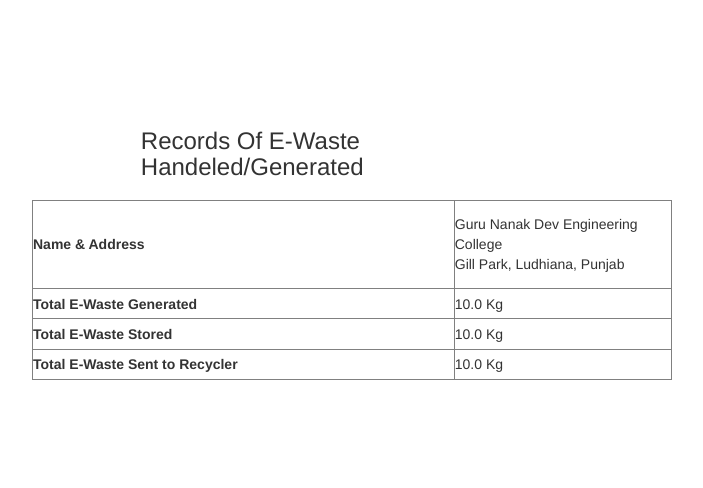
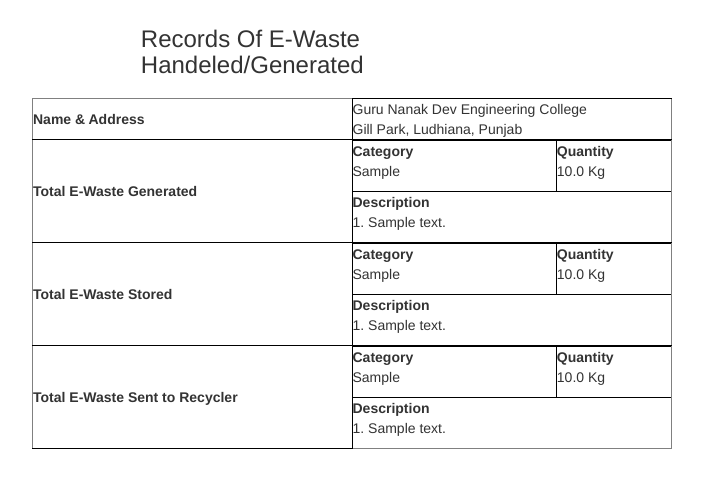
Before and after one commit to jasvir99/waste-management, a Django app: page /report in a window 1280 px wide. Shown: the top 488 px of the page, without its empty margins (288-991 px from the left). Run offline with Django 3.2, Linux system fonts and the light colour scheme; tables that the repository leaves empty hold one stand-in row (values such as "Sample post"); some libraries are stand-ins or nearby versions.

Commit message:
Report format added.

```diff
--- a/waste/static/css/main.css
+++ b/waste/static/css/main.css
@@ -80,6 +80,10 @@
 	height: 180px;
 }
 
+.report td{
+
+}
+
 .container-report{
 	width: 50%;
 margin-left: auto;
--- /dev/null
+++ b/waste/static/css/report.css
@@ -0,0 +1,57 @@
+td{
+	width:64%;
+}
+
+th{
+	width:50%;
+}
+
+#green{
+	color:#2ecc71;
+}
+
+
+.report{
+	width: 100%;
+	height: 180px;
+}
+
+
+.container-report{
+	width: 50%;
+margin-left: auto;
+margin-right: auto;
+margin-top: 2%;
+}
+
+.branding-report{
+	width: 66%;
+	margin-top: 2%;
+	margin-right: auto;
+	margin-left: auto;
+	margin-bottom: 3%;
+}
+.report-in{
+width:100%;
+}
+
+table {
+  border-collapse: collapse;
+}
+table td, table th {
+  border: 1px solid black;
+}
+table tr:first-child th {
+  border-top: 0;
+}
+table tr:last-child td {
+  border-bottom: 0;
+}
+table tr td:first-child,
+table tr th:first-child {
+  border-left: 0;
+}
+table tr td:last-child,
+table tr th:last-child {
+  border-right: 0;
+}
--- a/waste/templates/registration/password_change_form.html
+++ b/waste/templates/registration/password_change_form.html
@@ -1,6 +1,8 @@
 {% extends "base.html" %}
 {% load i18n admin_static %}
-
+{% block title %}
+<title>Password Reset</title>
+{% endblock %}
 {% block content %}
 	<div class='form-container'>
 
--- a/waste/templates/report_base.html
+++ b/waste/templates/report_base.html
@@ -11,7 +11,7 @@
 
     {% endblock %}
     <link rel="stylesheet" type="text/css" href="{% static 'css/bootstrap.min.css' %}">
-    <link rel="stylesheet" type="text/css" href="{% static 'css/main.css' %}">
+    <link rel="stylesheet" type="text/css" href="{% static 'css/report.css' %}">
 
 </head>
 <body>
--- a/waste/templates/src/report.html
+++ b/waste/templates/src/report.html
@@ -13,6 +13,7 @@
 <body>
 	{% block content %}
 	<div class='branding-report'>
+
 		<h3>Records Of E-Waste Handeled/Generated</h3>
 	</div>
 <table class='report' border='1px'>
@@ -22,15 +23,54 @@
 	</tr>
 	<tr>
 		<th>Total E-Waste Generated</th>
-		<td>{{waste_generated.quantity__sum}} Kg</td>
+		<td><table class='report-in'>
+			{% for value in waste_generated %}
+			<tr>
+				<td><b>Category</b><br><p>{{value.category.category}}</p></td>
+				<td><b>Quantity</b><br><p>{{value.total}} Kg</p></td>
+			</tr>
+			<tr>
+				<td colspan="2"><b>Description</b><br>{% for item in value.desc %}
+					<p>{{forloop.counter}}. {{item}}</p>{% endfor %}</td>
+			</tr>
+			{% endfor %}
+		</table>
+
+				</td>
 	</tr>
 	<tr>
 		<th>Total E-Waste Stored</th>
-		<td>{{waste_stored.quantity__sum}} Kg</td>
+		<td><table class='report-in'>
+			{% for value in waste_stored %}
+			<tr>
+				<td><b>Category</b><br><p>{{value.category.category}}</p></td>
+				<td><b>Quantity</b><br><p>{{value.total}} Kg</p></td>
+			</tr>
+			<tr>
+				<td colspan="2"><b>Description</b><br>{% for item in value.desc %}
+					<p>{{forloop.counter}}. {{item}}</p>{% endfor %}</td>
+			</tr>
+			{% endfor %}
+		</table>
+
+				</td>
 	</tr>
 	<tr>
 		<th>Total E-Waste Sent to Recycler</th>
-		<td>{{waste_sent.quantity__sum}} Kg</td>
+		<td><table class='report-in'>
+			{% for value in waste_sent %}
+			<tr>
+				<td><b>Category</b><br><p>{{value.category.category}}</p></td>
+				<td><b>Quantity</b><br><p>{{value.total}} Kg</p></td>
+			</tr>
+			<tr>
+				<td colspan="2"><b>Description</b><br>{% for item in value.desc %}
+					<p>{{forloop.counter}}. {{item}}</p>{% endfor %}</td>
+			</tr>
+			{% endfor %}
+		</table>
+
+				</td>
 	</tr>
 </table>
 {% endblock %}
--- /dev/null
+++ b/waste/waste/src/helper.py
@@ -0,0 +1,47 @@
+from waste.src.models import *
+from django.db.models import Sum
+
+def calculate_generated():
+	categories = WasteGenerated.objects.values_list('category_id',flat=True).distinct()
+	generated = []
+	for val in categories:
+		temp = {}
+		desc = WasteGenerated.objects.values_list('description__description',flat=True).\
+			filter(category = val).distinct()
+		category = Category.objects.values('category').filter(id = val)[0]
+		total = WasteGenerated.objects.filter(category=val).aggregate(Sum('quantity'))
+		temp['desc'] = desc
+		temp['category'] = category
+		temp['total'] = total['quantity__sum']
+		generated.append(temp)
+	return generated
+
+def calculate_stored():
+	categories = WasteStored.objects.values_list('category_id',flat=True).distinct()
+	generated = []
+	for val in categories:
+		temp = {}
+		desc = WasteStored.objects.values_list('description__description',flat=True).\
+			filter(category = val).distinct()
+		category = Category.objects.values('category').filter(id = val)[0]
+		total = WasteStored.objects.filter(category=val).aggregate(Sum('quantity'))
+		temp['desc'] = desc
+		temp['category'] = category
+		temp['total'] = total['quantity__sum']
+		generated.append(temp)
+	return generated
+
+def calculate_sent():
+	categories = WasteSentToRecycler.objects.values_list('category_id',flat=True).distinct()
+	generated = []
+	for val in categories:
+		temp = {}
+		desc = WasteSentToRecycler.objects.values_list('description__description',flat=True).\
+			filter(category = val).distinct()
+		category = Category.objects.values('category').filter(id = val)[0]
+		total = WasteSentToRecycler.objects.filter(category=val).aggregate(Sum('quantity'))
+		temp['desc'] = desc
+		temp['category'] = category
+		temp['total'] = total['quantity__sum']
+		generated.append(temp)
+	return generated
--- a/waste/waste/src/views.py
+++ b/waste/waste/src/views.py
@@ -10,6 +10,10 @@
 import simplejson
 from django.db.models import Sum
 from django.core.urlresolvers import reverse
+
+from waste.src.helper import calculate_generated
+from waste.src.helper import calculate_stored
+from waste.src.helper import calculate_sent
 
 # Create your tests here.
 @login_required
@@ -105,9 +109,9 @@
 def generate_report(request):
 	org = _ORGANISATION
 	add = _ADDRESS
-	waste_generated = WasteGenerated.objects.all().aggregate(Sum('quantity'))
-	waste_stored = WasteStored.objects.all().aggregate(Sum('quantity'))
-	waste_sent = WasteSentToRecycler.objects.all().aggregate(Sum('quantity'))
+	waste_generated = calculate_generated()
+	waste_stored = calculate_stored()
+	waste_sent = calculate_sent()
 	return render(request,'src/report.html',{'waste_generated':waste_generated,
 		'waste_sent':waste_sent,'waste_stored':waste_stored,'org':org,'add':add})
 
```
